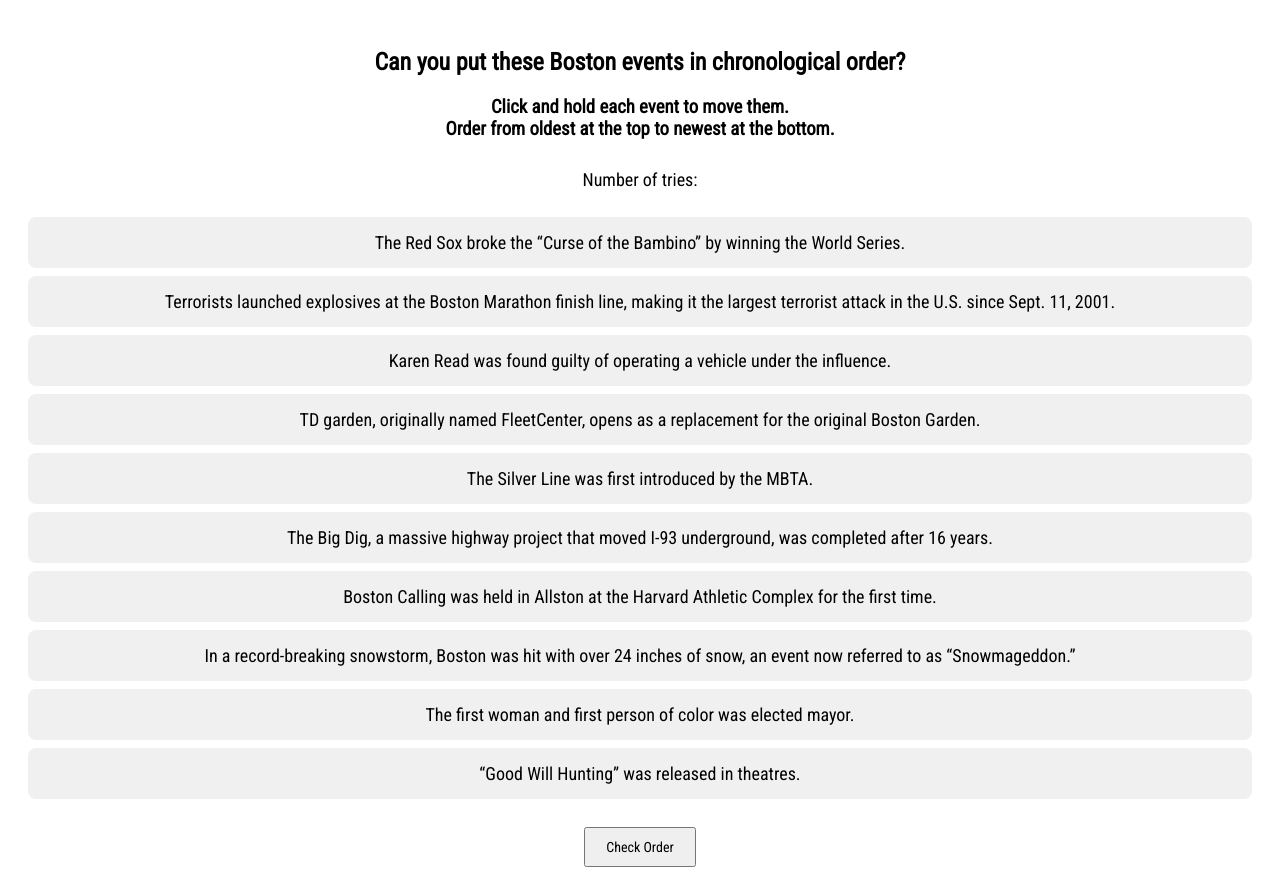
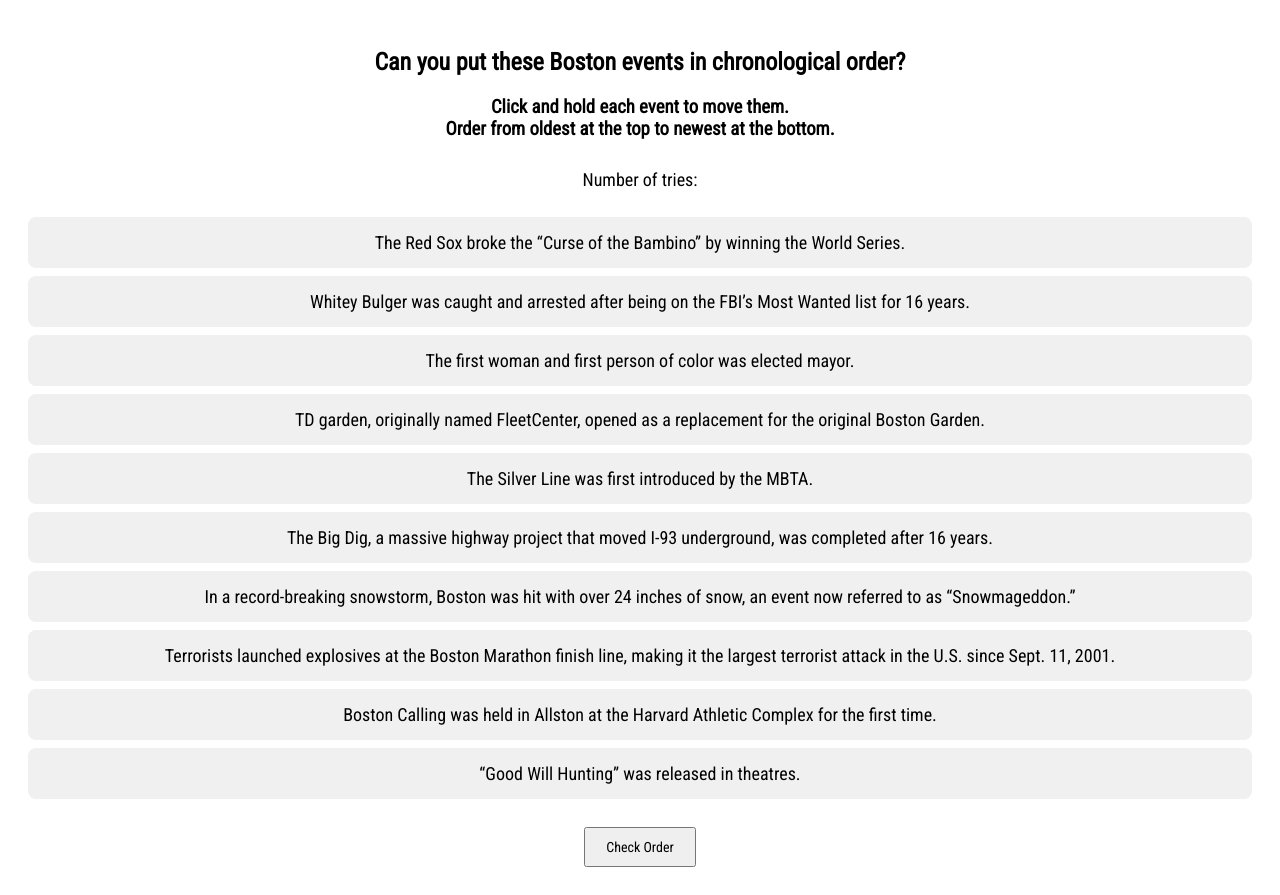
Before and after one commit to kellycatchan/boston-history-timeline, a plain HTML site: page index.html in a window 1280 px wide. Drawn offline with nearby package versions, Linux system fonts and the light colour scheme.

Commit message:
Update index.html
add whitey, remove read

```diff
--- a/index.html
+++ b/index.html
@@ -68,14 +68,14 @@
 
   <div id="events">
     <div class="event-card" data-order="4" data-year="2004">The Red Sox broke the “Curse of the Bambino” by winning the World Series. </div>
-    <div class="event-card" data-order="6" data-year="2013">Terrorists launched explosives at the Boston Marathon finish line, making it the largest terrorist attack in the U.S. since Sept. 11, 2001. </div>
-    <div class="event-card" data-order="10" data-year="2025">Karen Read was found guilty of operating a vehicle under the influence. </div>
-    <div class="event-card" data-order="1" data-year="1995">TD garden, originally named FleetCenter, opens as a replacement for the original Boston Garden. </div>
+    <div class="event-card" data-order="6" data-year="2011">Whitey Bulger was caught and arrested after being on the FBI’s Most Wanted list for 16 years. </div>
+    <div class="event-card" data-order="10" data-year="2021">The first woman and first person of color was elected mayor. </div>
+    <div class="event-card" data-order="1" data-year="1995">TD garden, originally named FleetCenter, opened as a replacement for the original Boston Garden. </div>
     <div class="event-card" data-order="3" data-year="2002">The Silver Line was first introduced by the MBTA. </div>
     <div class="event-card" data-order="5" data-year="2007">The Big Dig, a massive highway project that moved I-93 underground, was completed after 16 years. </div>
-    <div class="event-card" data-order="8" data-year="2017">Boston Calling was held in Allston at the Harvard Athletic Complex for the first time. </div>
-    <div class="event-card" data-order="7" data-year="2015">In a record-breaking snowstorm, Boston was hit with over 24 inches of snow, an event now referred to as “Snowmageddon.” </div>
-    <div class="event-card" data-order="9" data-year="2021">The first woman and first person of color was elected mayor. </div>
+    <div class="event-card" data-order="8" data-year="2015">In a record-breaking snowstorm, Boston was hit with over 24 inches of snow, an event now referred to as “Snowmageddon.” </div>
+    <div class="event-card" data-order="7" data-year="2013">Terrorists launched explosives at the Boston Marathon finish line, making it the largest terrorist attack in the U.S. since Sept. 11, 2001.  </div>
+    <div class="event-card" data-order="9" data-year="2017">Boston Calling was held in Allston at the Harvard Athletic Complex for the first time. </div>
     <div class="event-card" data-order="2" data-year="1997">“Good Will Hunting” was released in theatres. </div>
   </div>
 
```
